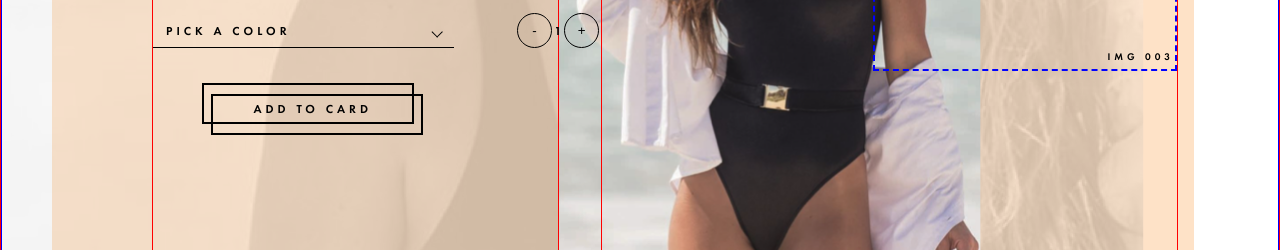
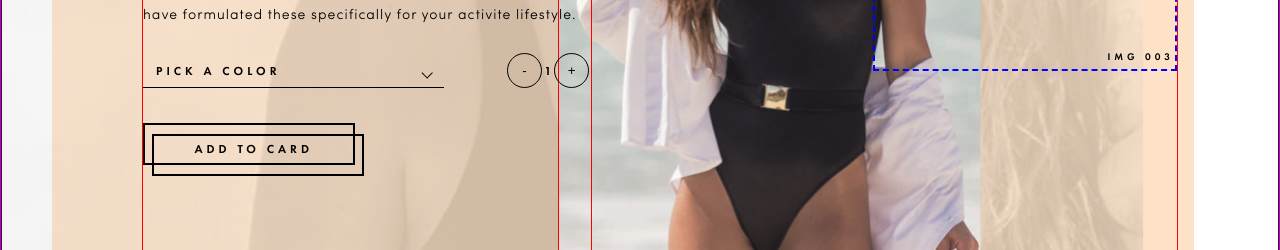
Before and after one commit to webAnatoly/t-geexHtml, a website: page frontend/index.html in a window 1280 px wide. Shown: the part 550-800 px from the top of the page. Drawn offline with nearby package versions, Linux system fonts and the light colour scheme; files that its build step writes are made by us from their sources.

Commit message:
correct position of 'main'

```diff
--- a/frontend/scss/layout/_section-1.scss
+++ b/frontend/scss/layout/_section-1.scss
@@ -31,8 +31,8 @@
     border: 1px solid red;
     width: 45rem;
     min-height: 45rem;
-    margin-top: 25.95rem;
-    margin-left: 15rem;
+    margin-top: 30rem;
+    margin-left: 14rem;
     position: relative;
     z-index: 1;
 
@@ -89,7 +89,7 @@
 
     &__btn {
       margin-top: 4rem;
-      margin-left: 5.4rem;
+      margin-left: .5rem;
     }
   }
 
```
